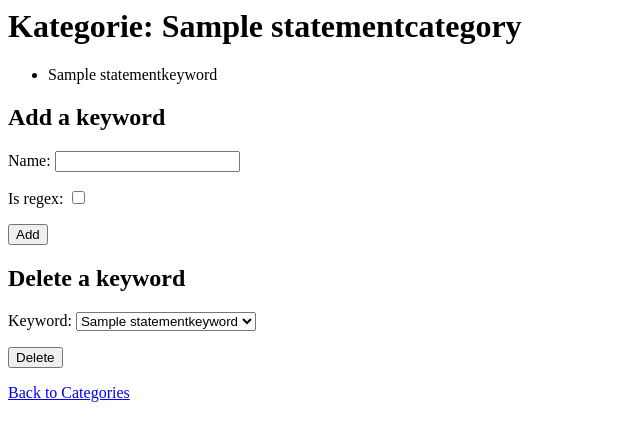
After one commit to Relativity74205/murkelhausen_app, a Django app: page /statements/category/1/ in a window 1280 px wide. The commit adds this page. Shown: the top 441 px of the page, without its empty margins (0-640 px from the left). Run offline with Django 4.2, Linux system fonts and the light colour scheme; tables that the repository leaves empty hold one stand-in row (values such as "Sample post").

Commit message:
feat: finalized MVP for adding and deleting categories and keywords

```diff
--- a/statements/forms.py
+++ b/statements/forms.py
@@ -1,6 +1,6 @@
 from django import forms
 
-from statements.models import StatementCategory, StatementKeyword
+from statements.models import StatementCategory, StatementKeyword, CommerzbankStatements
 
 
 class CSVUploadForm(forms.Form):
@@ -20,8 +20,18 @@ class DeleteCategoryForm(forms.Form):
 class AddKeywordForm(forms.ModelForm):
     class Meta:
         model = StatementKeyword
-        fields = "__all__"
+        fields = ["name", "is_regex"]
 
         widgets = {
             'is_regex': forms.CheckboxInput(),
         }
+
+
+class DeleteKeywordForm(forms.Form):
+    Keyword = forms.ChoiceField(choices=[])
+
+
+class StatementForm(forms.ModelForm):
+    class Meta:
+        model = CommerzbankStatements
+        fields = ['category']
--- a/statements/models.py
+++ b/statements/models.py
@@ -13,6 +13,9 @@ class StatementKeyword(models.Model):
     name = models.CharField(max_length=256)
     is_regex = models.BooleanField(default=False)
 
+    def __str__(self):
+        return self.name
+
 
 class CommerzbankStatements(models.Model):
     buchungstag = models.DateField()
--- /dev/null
+++ b/statements/templates/statements/category.html
@@ -0,0 +1,25 @@
+<h1>Kategorie: {{ category.name }}</h1>
+
+<ul>
+    {% for keyword in category.statementkeyword_set.all %}
+        <li>{{ keyword.name }}</li>
+    {% endfor %}
+</ul>
+
+<h2>Add a keyword</h2>
+<form method="post" enctype="multipart/form-data">
+    {% csrf_token %}
+    {{ add_keyword_form.as_p }}
+    <button type="submit" name="add_keyword" value="add_keyword">Add</button>
+    {% if add_keyword_message %}<p><strong>{{ add_keyword_message }}</strong></p>{% endif %}
+</form>
+
+<h2>Delete a keyword</h2>
+<form method="post" enctype="multipart/form-data">
+    {% csrf_token %}
+    {{ delete_keyword_form.as_p }}
+    <button type="submit" name="delete_keyword" value="delete_keyword">Delete</button>
+    {% if delete_keyword_message %}<p><strong>{{ delete_keyword_message }}</strong></p>{% endif %}
+</form>
+
+<a href="{% url 'statements:categories' %}" class="btn btn-primary">Back to Categories</a>
--- a/statements/urls.py
+++ b/statements/urls.py
@@ -4,8 +4,9 @@ from . import views
 
 app_name = "statements"
 urlpatterns = [
-    path("", views.IndexView.as_view(), name="index"),
-    path("<int:pk>/", views.StatementView.as_view(), name="statement"),
+    path("", views.StatementsView.as_view(), name="statements"),
+    path("<int:statement_id>/", views.statement, name="statement"),
     path("import/", views.import_statements, name="import"),
-    path("categories/", views.categories, name="categories"),
+    path("category/", views.categories, name="categories"),
+    path("category/<int:category_id>/", views.show_category, name="category"),
 ]
--- a/statements/views.py
+++ b/statements/views.py
@@ -4,28 +4,34 @@ from datetime import datetime, date
 from typing import Iterator
 
 from django.http import HttpResponse, HttpRequest, HttpResponseRedirect
-from django.shortcuts import render
+from django.shortcuts import render, get_object_or_404
 from django.views import generic
 
 from .models import CommerzbankStatements, StatementCategory, StatementKeyword
-from .forms import CSVUploadForm, AddCategoryForm, AddKeywordForm, DeleteCategoryForm
+from .forms import CSVUploadForm, AddCategoryForm, AddKeywordForm, DeleteCategoryForm, StatementForm, DeleteKeywordForm
 
 
-# def index(request):
-#     context = {"statements": CommerzbankStatements.objects.all()}
-#     return render(request, "statements/index.html", context)
-class IndexView(generic.ListView):
-    template_name = "statements/index.html"
+class StatementsView(generic.ListView):
+    template_name = "statements/statements.html"
     context_object_name = "statements"
 
     def get_queryset(self):
         """Return the last five published questions."""
-        return CommerzbankStatements.objects.all()
+        return CommerzbankStatements.objects.all().order_by('id')
 
 
-class StatementView(generic.DetailView):
-    model = CommerzbankStatements
-    template_name = "statements/statement.html"
+def statement(request, statement_id):
+    statement_object = get_object_or_404(CommerzbankStatements, pk=statement_id)
+
+    if request.method == 'POST':
+        form = StatementForm(request.POST, instance=statement_object)
+        if form.is_valid():
+            form.save()
+            return HttpResponseRedirect(request.path_info)
+    else:
+        form = StatementForm(instance=statement_object)
+
+    return render(request, 'statements/statement.html', {'form': form, 'statement': statement_object})
 
 
 def parse_commerzbank_date(date_string: str) -> date:
@@ -59,7 +65,7 @@ def import_statements(request):
                     buchungstext=row["Buchungstext"],
                     betrag=betrag,
                     waehrung=row["Währung"],
-                    iban_auftraggeberkonto=["IBAN Auftraggeberkonto"],
+                    iban_auftraggeberkonto=row["IBAN Auftraggeberkonto"],
                 )
             return HttpResponse(f"{count} rows have been imported.")  # TODO use django messages; len(csv_data) is not correct
 
@@ -73,45 +79,78 @@ def categories(request: HttpRequest):
         "categories": current_categories,
         "add_category_form": AddCategoryForm(),
         "delete_category_form": DeleteCategoryForm(),
-        "add_keyword_form": AddKeywordForm(),
         "add_category_message": request.session.get("add_category_message", ""),
         "delete_category_message": request.session.get("delete_category_message", ""),
-        "add_keyword_message": request.session.get("add_keyword_message", ""),
-        "matching_message": request.session.get("start_matching_message", ""),
     }
 
     if request.method == "POST":
         if request.POST.get("add_category"):
             _add_category(request, current_categories)
-        elif request.POST.get("add_keyword"):
-            _add_keyword(request)
         elif request.POST.get("delete_category"):
             _delete_category(request)
         return HttpResponseRedirect(request.path_info)
 
     request.session["add_category_message"] = ""
     request.session["delete_category_message"] = ""
-    request.session["add_keyword_message"] = ""
-    request.session["matching_message"] = ""
     return render(request, "statements/categories.html", context)
 
 
-def _add_keyword(request: HttpRequest):
+def show_category(request, category_id: int):
+    category = StatementCategory.objects.filter(id=category_id).first()
+    keyword_queryset = StatementKeyword.objects.filter(category=category).all()
+    # Prepare the choices from the queryset
+    choices = [(keyword.id, keyword.name) for keyword in keyword_queryset]
+
+    # Pass the choices to the form
+    delete_keyword_form = DeleteKeywordForm()
+    delete_keyword_form.fields["Keyword"].choices = choices
+
+    context = {
+        "category": category,
+        "add_keyword_form": AddKeywordForm(),
+        "delete_keyword_form": delete_keyword_form,
+        "add_keyword_message": request.session.get("add_keyword_message", ""),
+        "delete_keyword_message": request.session.get("delete_keyword_message", ""),
+    }
+
+    if request.method == "POST":
+        if request.POST.get("add_keyword"):
+            _add_keyword(request, category)
+        elif request.POST.get("delete_keyword"):
+            _delete_keyword(request, category)
+        return HttpResponseRedirect(request.path_info)
+
+    request.session["add_keyword_message"] = ""
+    request.session["delete_keyword_message"] = ""
+    return render(request, "statements/category.html", context)
+
+
+def _add_keyword(request: HttpRequest, category: str):
     """Add a new keyword to the database."""
     form = AddKeywordForm(request.POST)
     if not form.is_valid():
         ...  # TODO add error handling
-    new_keyword = form.cleaned_data["name"]
-    category = form.cleaned_data["category"]
-    if StatementKeyword.objects.filter(name=new_keyword, category=category).count() == 0:
-        request.session["add_keyword_message"] = f"Keyword {new_keyword} for category {category} added."
+    name = form.cleaned_data["name"]
+    if StatementKeyword.objects.filter(name=name, category=category).count() == 0:
+        request.session["add_keyword_message"] = f"Keyword {name} for category {category} added."
         StatementKeyword.objects.create(
-            name=new_keyword,
+            name=name,
             category=category,
             is_regex=form.cleaned_data["is_regex"],
         )
     else:
-        request.session["add_keyword_message"] = f"Keyword {new_keyword} for category {category} already exists."
+        request.session["add_keyword_message"] = f"Keyword {name} for category {category} already exists."
+
+
+def _delete_keyword(request: HttpRequest, category: str):
+    """Delete a keyword of a category from the database."""
+    # TODO very dirty solution, cleanup needed
+    # form = DeleteKeywordForm(request.POST)
+    # if not form.is_valid():
+    #     ...  # TODO add error handling
+    # name = form.cleaned_data["Keyword"]
+    StatementKeyword.objects.filter(category=category, id=request.POST["Keyword"][0]).delete()
+    request.session["delete_keyword_message"] = f"Keyword for category {category} deleted."
 
 
 def _add_category(request: HttpRequest, current_categories):
@@ -119,12 +158,12 @@ def _add_category(request: HttpRequest, current_categories):
     form = AddCategoryForm(request.POST)
     if not form.is_valid():
         ...  # TODO add error handling
-    new_category = form.cleaned_data["name"]
-    if current_categories.filter(name=new_category).count() == 0:
-        request.session["add_category_message"] = f"Category {new_category} added."
-        StatementCategory.objects.create(name=new_category)
+    name = form.cleaned_data["name"]
+    if current_categories.filter(name=name).count() == 0:
+        request.session["add_category_message"] = f"Category {name} added."
+        StatementCategory.objects.create(name=name)
     else:
-        request.session["add_category_message"] = f"Category {new_category} already exists."
+        request.session["add_category_message"] = f"Category {name} already exists."
 
 
 def _delete_category(request: HttpRequest):
```
Also changed, not shown: statements/templates/statements/categories.html (+1 -19 lines), statements/templates/statements/categories_full.html (added, +45 -0 lines), statements/templates/statements/index.html (deleted, +0 -9 lines), statements/templates/statements/statement.html (+14 -1 lines), statements/templates/statements/statements.html (added, +14 -0 lines).
